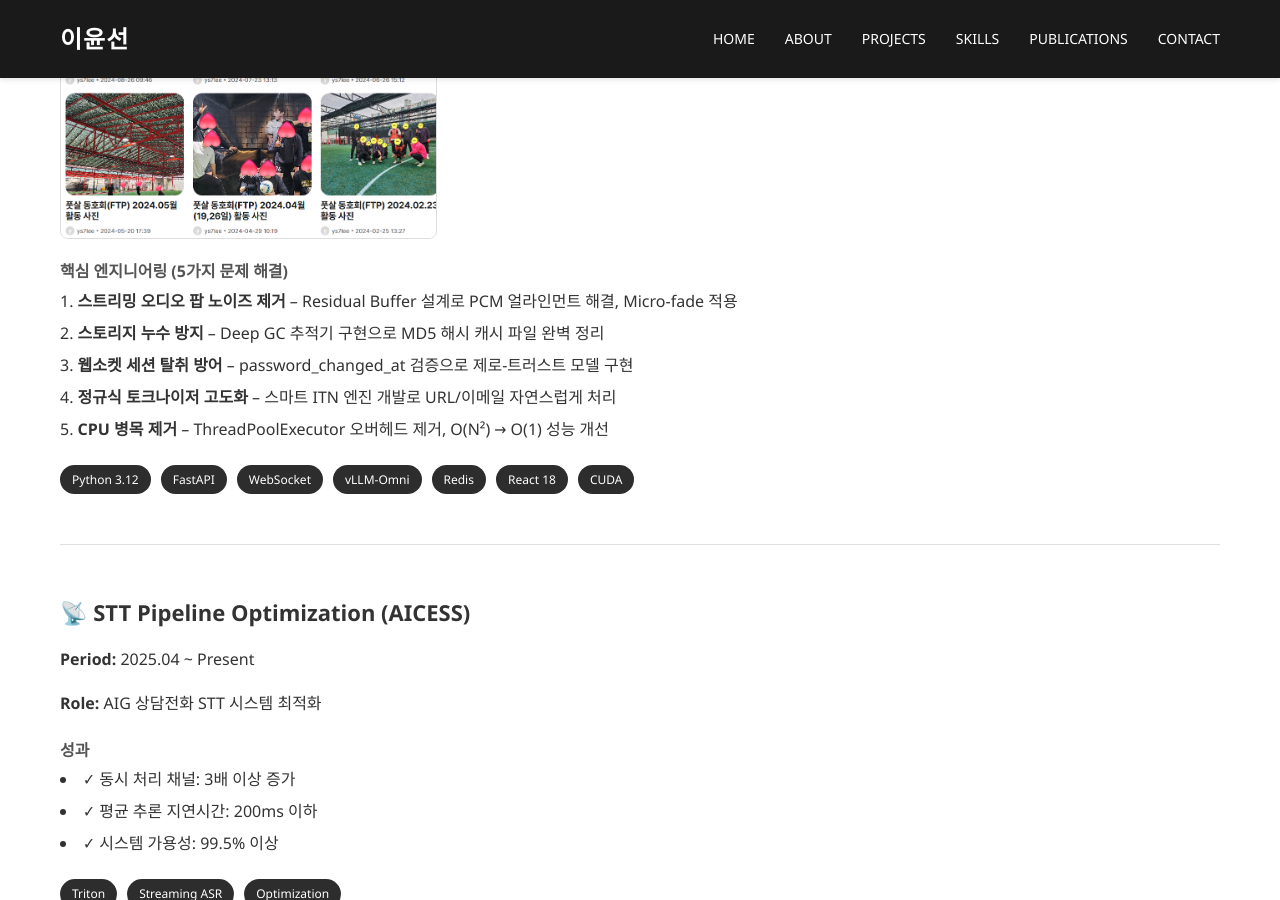
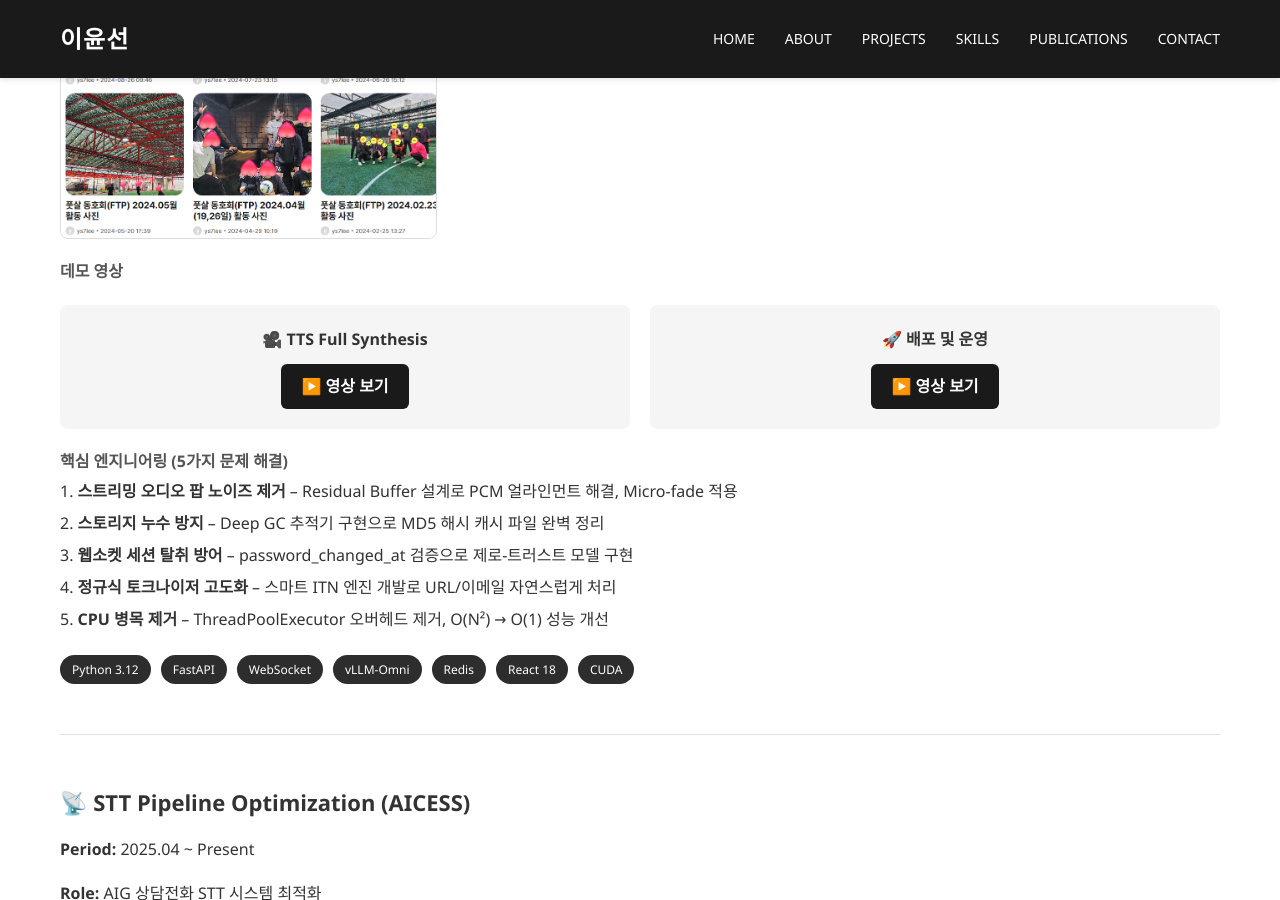
Before and after one commit to ckc5800/ckc5800.github.io, a Jekyll site: the page built from projects.html, in a window 1280 px wide and 900 px high, scrolled down 1131 px. Built offline with Jekyll 4.4.1, drawn with Linux system fonts in a browser that asks for light colours.

Commit message:
Add TTS demo videos from Google Drive

```diff
--- a/projects.html
+++ b/projects.html
@@ -27,6 +27,18 @@ title: Projects
         <img src="/assets/images/image 2.png" alt="TTS Dashboard 2" style="width: 100%; border-radius: 8px; border: 1px solid #ddd;">
         <img src="/assets/images/image 3.png" alt="TTS Dashboard 3" style="width: 100%; border-radius: 8px; border: 1px solid #ddd;">
         <img src="/assets/images/image 4.png" alt="TTS Dashboard 4" style="width: 100%; border-radius: 8px; border: 1px solid #ddd;">
+    </div>
+
+    <h4 style="margin-top: 20px; color: #555;">데모 영상</h4>
+    <div style="display: grid; grid-template-columns: repeat(auto-fit, minmax(250px, 1fr)); gap: 20px; margin: 20px 0;">
+        <div style="text-align: center; padding: 20px; background-color: #f5f5f5; border-radius: 8px;">
+            <p style="margin: 0 0 10px 0; font-weight: 600;">🎥 TTS Full Synthesis</p>
+            <a href="https://drive.google.com/file/d/18mJfKttw0on_zgHEbCDJG9VlUw9YXUFe/view?usp=drive_link" target="_blank" style="display: inline-block; padding: 10px 20px; background-color: #1a1a1a; color: white; text-decoration: none; border-radius: 6px; font-weight: 600;">▶️ 영상 보기</a>
+        </div>
+        <div style="text-align: center; padding: 20px; background-color: #f5f5f5; border-radius: 8px;">
+            <p style="margin: 0 0 10px 0; font-weight: 600;">🚀 배포 및 운영</p>
+            <a href="https://drive.google.com/file/d/1FE4p0ItxPPuKvGDC90gHxbmmGTHef8YB/view?usp=drive_link" target="_blank" style="display: inline-block; padding: 10px 20px; background-color: #1a1a1a; color: white; text-decoration: none; border-radius: 6px; font-weight: 600;">▶️ 영상 보기</a>
+        </div>
     </div>
 
     <h4 style="margin-top: 20px; color: #555;">핵심 엔지니어링 (5가지 문제 해결)</h4>
```
